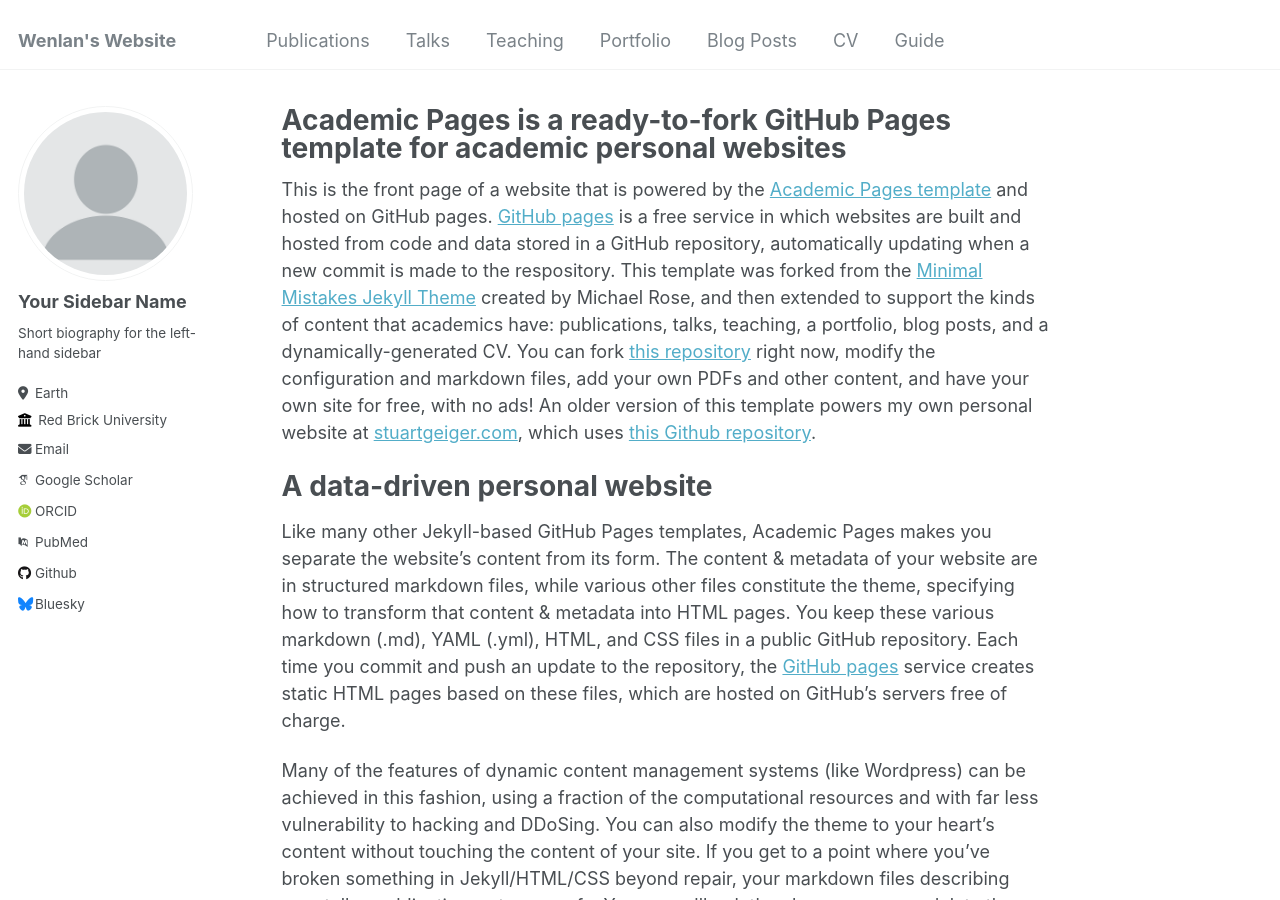
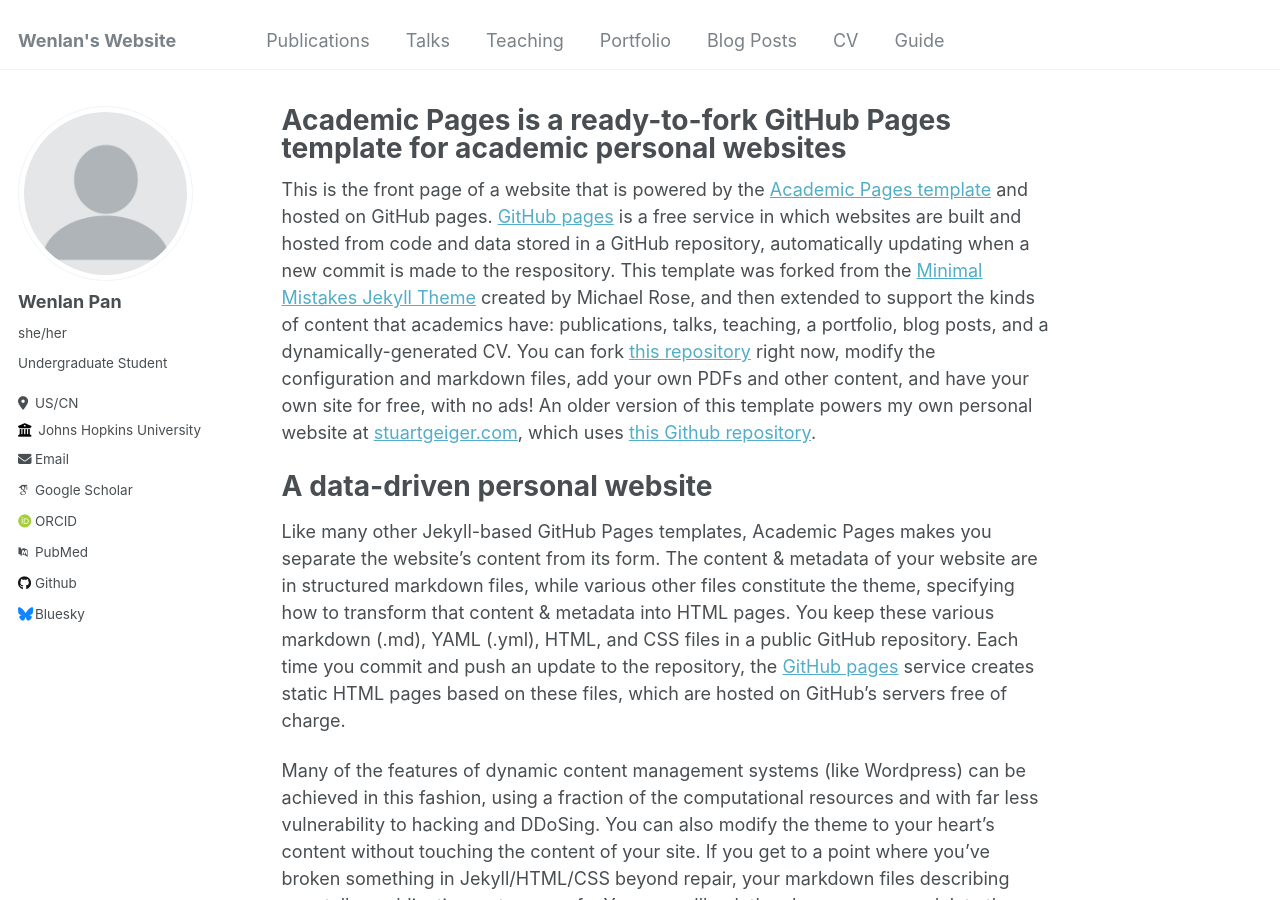
Before and after one commit to Wenlan81/wenlan81.github.io, a Jekyll site: the page built from _pages/about.md, in a window 1280 px wide and 900 px high. Built offline with Jekyll 4.4.1, drawn with Linux system fonts in a browser that asks for light colours; some web fonts are replaced.

Commit message:
update on biographic info

```diff
--- a/_config.yml
+++ b/_config.yml
@@ -22,13 +22,13 @@ repository               : "github.com/wenlan81/wenlan81.github.io"
 author:
   # Biographic information
   avatar           : "profile.png"
-  name             : "Your Sidebar Name"
-  pronouns         : # example: "she/her"
-  bio              : "Short biography for the left-hand sidebar"
-  location         : "Earth"
-  employer         : "Red Brick University"
+  name             : "Wenlan Pan"
+  pronouns         : "she/her"
+  bio              : "Undergraduate Student"
+  location         : "US/CN"
+  employer         : "Johns Hopkins University"
   uri              : # URL
-  email            : "none@example.org"
+  email            : "wpan21@jh.edu"
 
   # Academic websites
   arxiv            : # URL - Update with the correct link to your profile
```
